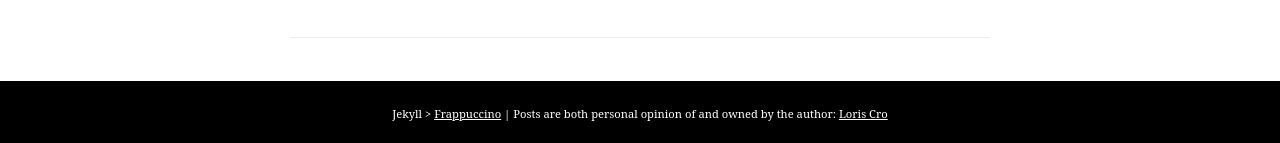
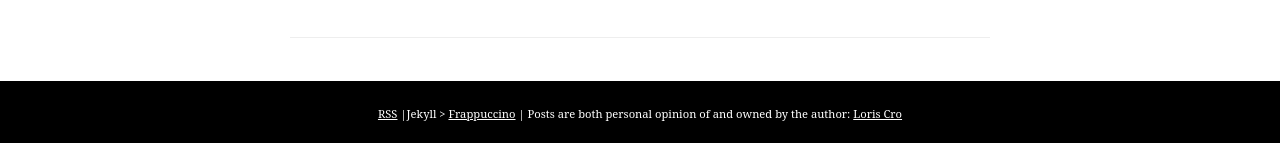
Before and after one commit to kristoff-it/GSoC-2014-OBF, a Jekyll site: the page built from index.html, in a window 1280 px wide. Shown: the part 1465-1608 px from the top of the page. Built offline with Jekyll 4.4.1, drawn with Linux system fonts in a browser that asks for light colours; some web fonts are replaced; Markdown is read by kramdown in place of the engine named in the settings; the list of posts is cut into pages by our own code.

Commit message:
footer rss link

```diff
--- a/_layouts/default.html
+++ b/_layouts/default.html
@@ -36,7 +36,7 @@
 
 	<footer>
 		<div class="container">
-			Jekyll &gt; <a href="http://richbray.me/frap/">Frappuccino</a> | Posts are both personal opinion of and owned by the author: <a href="http://github.com/kappaloris">Loris Cro</a>
+			<a href="{{site.url}}/feed.xml">RSS</a> |Jekyll &gt; <a href="http://richbray.me/frap/">Frappuccino</a> | Posts are both personal opinion of and owned by the author: <a href="http://github.com/kappaloris">Loris Cro</a>
 		</div>
 	</footer>
 
```
